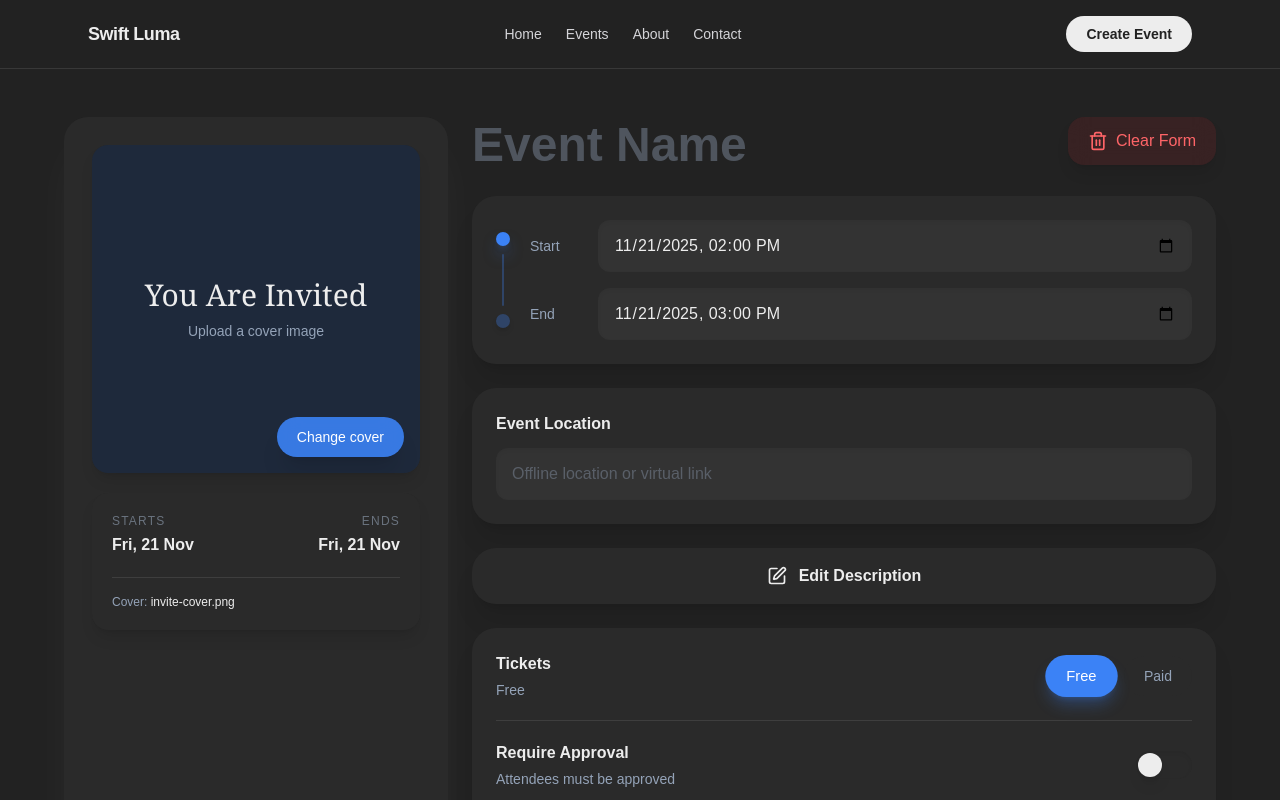
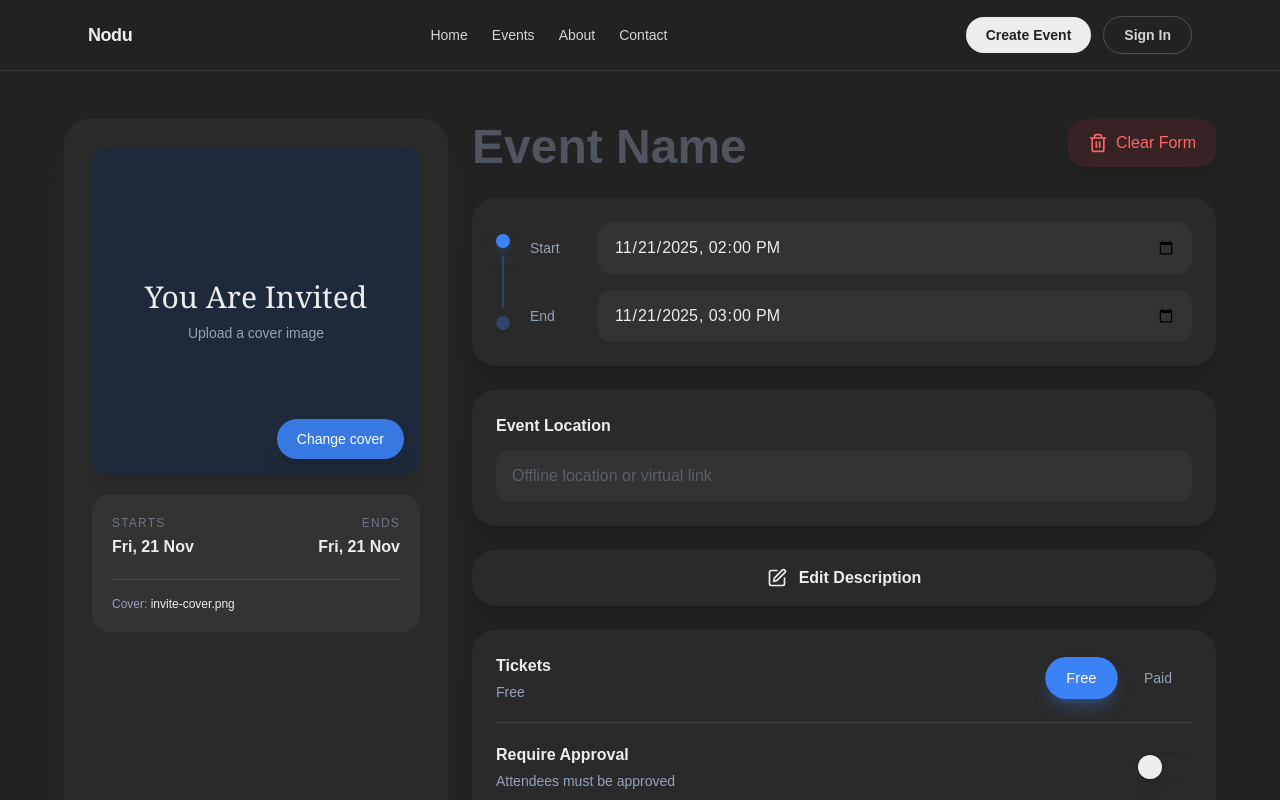
Before and after one commit to Swift-Food/events-website, a Next.js app: page /event-creation in a window 1280 px wide. Shown: the top 800 px of the page. Built offline with nearby package versions, Linux system fonts and the light colour scheme.

Commit message:
Style tweak for left side of event creation page

```diff
--- a/src/app/event-creation/page.tsx
+++ b/src/app/event-creation/page.tsx
@@ -222,7 +222,7 @@ function EventCreationForm() {
               onChange={handleImageChange}
             />
           </div>
-          <div className="rounded-2xl bg-card-background backdrop-blur-xl p-5 text-sm shadow-lg">
+          <div className="rounded-2xl bg-card-secondary-background backdrop-blur-xl p-5 text-sm">
             <div className="flex items-center justify-between text-muted-foreground">
               <div>
                 <p className="text-xs uppercase tracking-widest font-medium text-muted-foreground/60">
--- a/src/components/layout/Navbar.tsx
+++ b/src/components/layout/Navbar.tsx
@@ -2,7 +2,7 @@
 
 import Link from "next/link";
 import { useState } from "react";
-import { Menu, X } from "lucide-react";
+import { Menu, X, User } from "lucide-react";
 
 const navLinks = [
   { href: "/", label: "Home" },
@@ -13,6 +13,7 @@ const navLinks = [
 
 export default function Navbar() {
   const [isDrawerOpen, setIsDrawerOpen] = useState(false);
+  const [isLoggedIn, setIsLoggedIn] = useState(false); // TODO: Replace with actual auth state
 
   const toggleDrawer = () => setIsDrawerOpen(!isDrawerOpen);
   const closeDrawer = () => setIsDrawerOpen(false);
@@ -32,7 +33,7 @@ export default function Navbar() {
             </button>
 
             <Link href="/" className="text-lg font-semibold tracking-tight">
-              Swift Luma
+              Nodu
             </Link>
           </div>
 
@@ -49,12 +50,29 @@ export default function Navbar() {
             ))}
           </nav>
 
+          <div className="flex items-center gap-3">
             <Link
               href="/event-creation"
               className="rounded-full bg-foreground px-5 py-2 text-sm font-semibold text-background transition-colors hover:bg-zinc-100 hover:text-black"
             >
               Create Event
             </Link>
+            {isLoggedIn ? (
+              <button
+                className="flex h-9 w-9 items-center justify-center rounded-full text-zinc-300 transition-colors hover:bg-white/10 hover:text-white cursor-pointer"
+                aria-label="User profile"
+              >
+                <User className="h-5 w-5" />
+              </button>
+            ) : (
+              <button
+                className="rounded-full border border-white/20 px-5 py-2 text-sm font-semibold text-zinc-300 transition-colors hover:border-white/40 hover:bg-white/5 hover:text-white"
+                aria-label="Sign in"
+              >
+                Sign In
+              </button>
+            )}
+          </div>
         </div>
       </header>
 
--- a/src/styles/globals.css
+++ b/src/styles/globals.css
@@ -5,6 +5,7 @@
   --color-foreground: #ededed;
   --color-card-background: #2a2a2a;
   --color-input-background: #333333;
+  --color-card-secondary-background: #333333;
   --color-primary: #3b82f6;
   --color-primary-foreground: #ffffff;
   --color-secondary: #1e293b;
```
Lines whose indentation alone changed are shown as unchanged.
